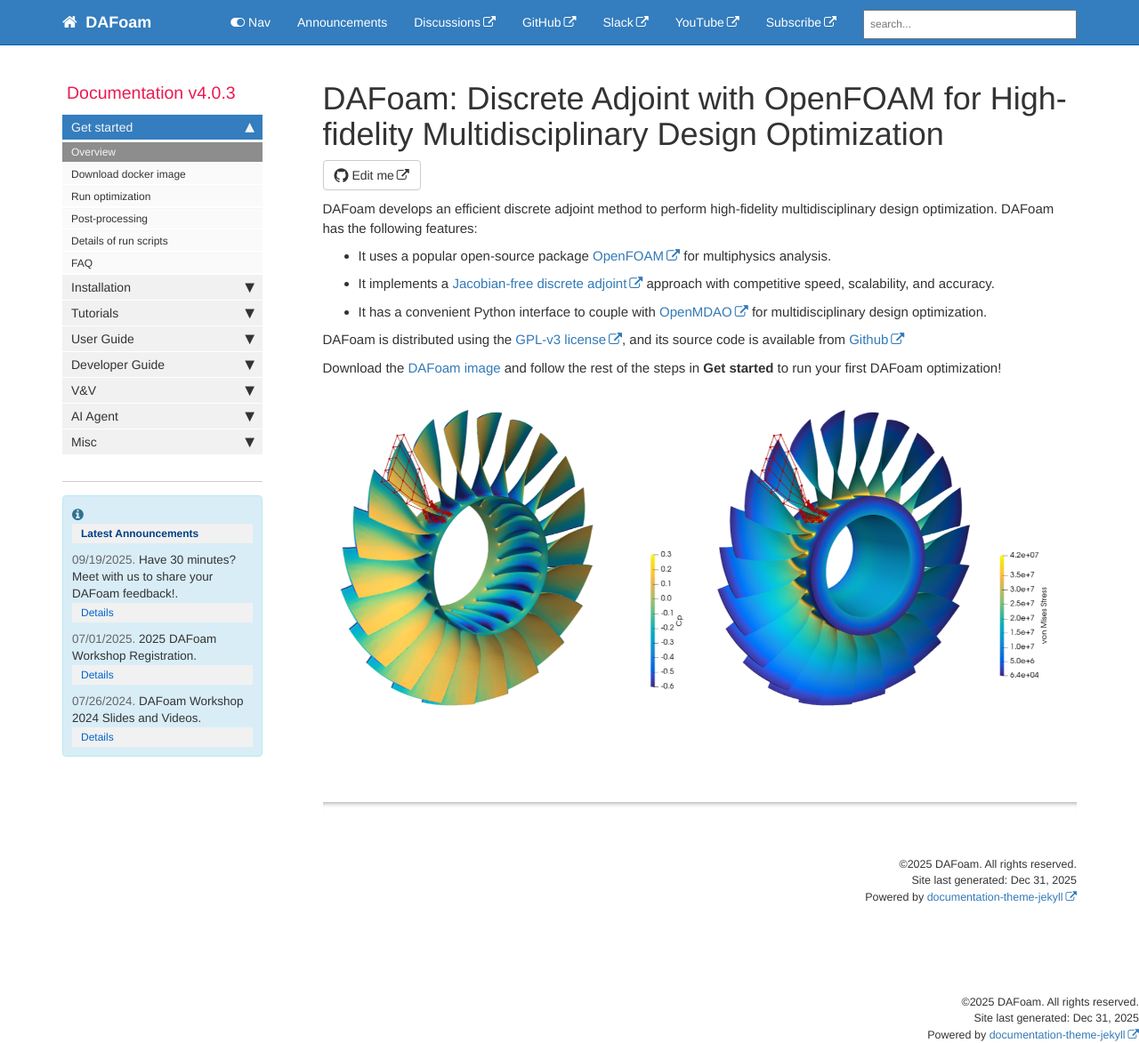
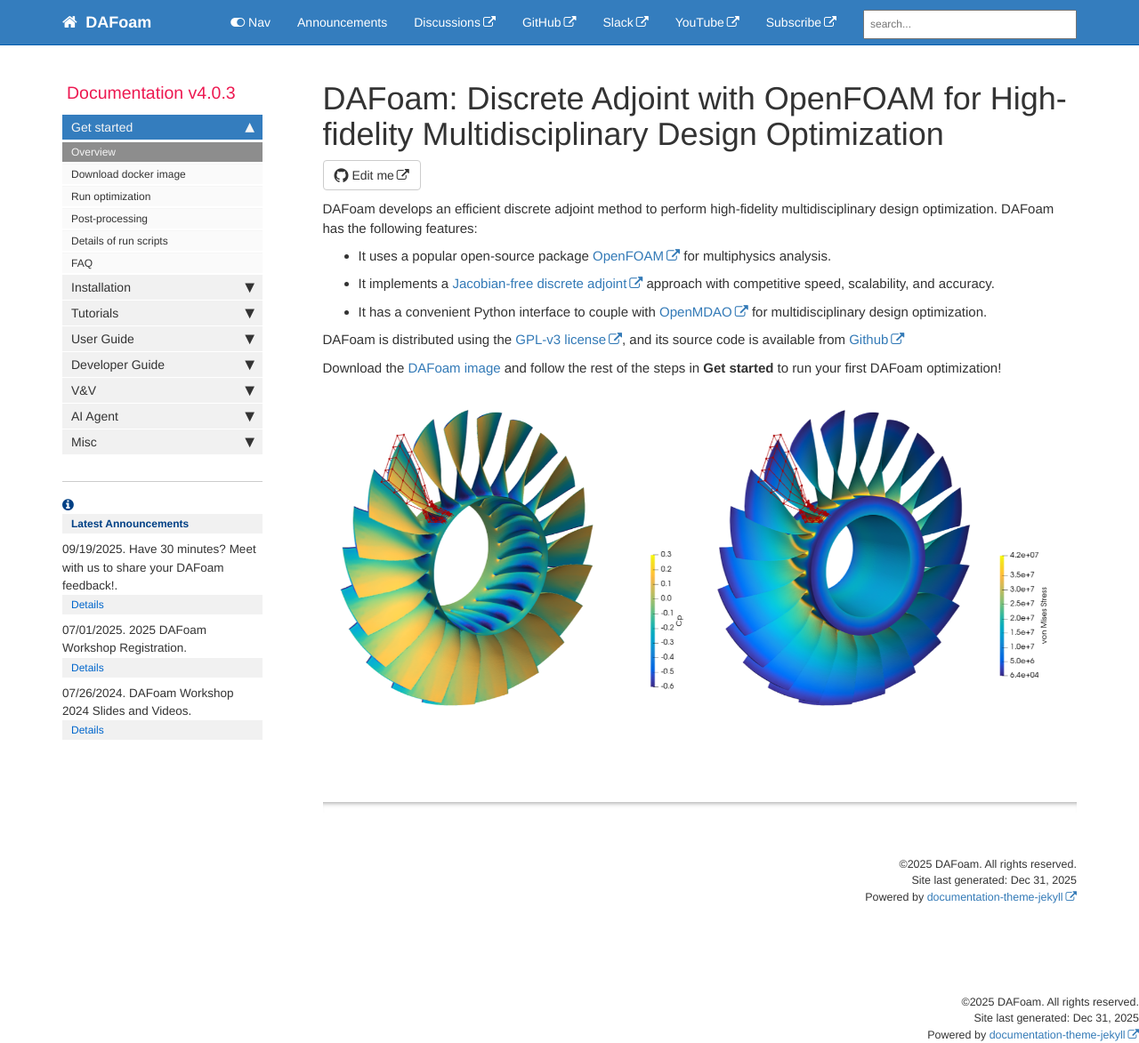
Before and after one commit to DAFoam/DAFoam.github.io, a Jekyll site: the page built from index.md, in a window 1280 px wide and 1173 px high. Shown: the whole window at 89% size. Built offline with Jekyll 4.4.1, drawn with Linux system fonts in a browser that asks for light colours; comment, search, counter and statistics services are not loaded.

Commit message:
content update

```diff
--- a/_includes/sidebar.html
+++ b/_includes/sidebar.html
@@ -53,14 +53,14 @@
          </p>
          -->
   <li style="margin-top: 30px; border-top: 1px solid #ccc; padding-top: 15px; list-style: none;">
-    <div class="alert alert-info" role="alert" style="margin: 0; padding: 10px; border-radius: 4px;">
-      <i class="fa fa-info-circle"></i>
-      <b><a href="{{ site.baseurl }}/news.html" style="color: #004085; text-decoration: none;">Latest Announcements</a></b>
+    <div style="margin: 0;">
+      <div style="margin-bottom: 8px;">
+        <i class="fa fa-info-circle" style="color: #004085; margin-right: 5px;"></i>
+        <b><a href="{{ site.baseurl }}/news.html" style="color: #004085; text-decoration: none;">Latest Announcements</a></b>
+      </div>
       {% for post in site.posts limit:3 %}
-        <div style="margin-top: 10px; font-size: 0.9em; line-height: 1.4;">
-          <span style="color: #666;">{{ post.date | date: "%m/%d/%Y" }}.</span>
-          <span style="color: #333;">{{ post.title }}.</span>
-          <a href="{{ post.permalink }}" style="color: #0066cc; text-decoration: none;">Details</a>
+        <div style="margin-top: 8px; font-size: 0.9em; line-height: 1.5; color: #333;">
+          {{ post.date | date: "%m/%d/%Y" }}. {{ post.title }}. <a href="{{ post.permalink }}" style="color: #0066cc; text-decoration: none;">Details</a>
         </div>
       {% endfor %}
     </div>
```
